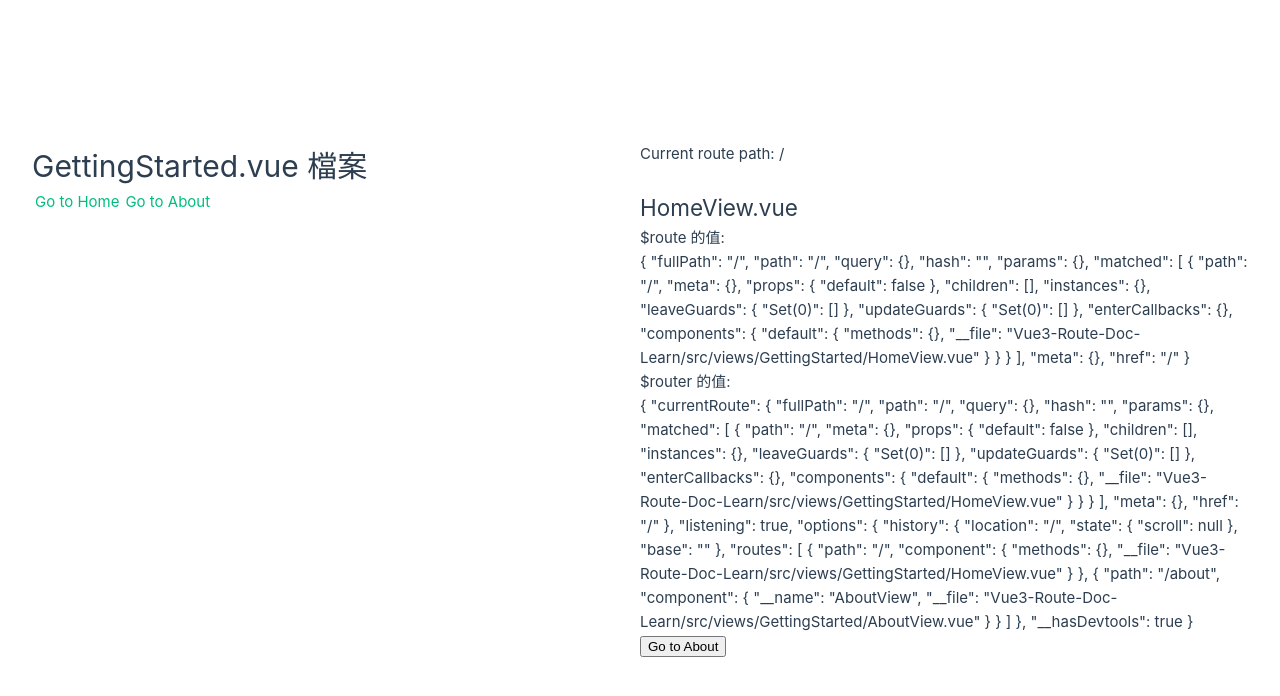
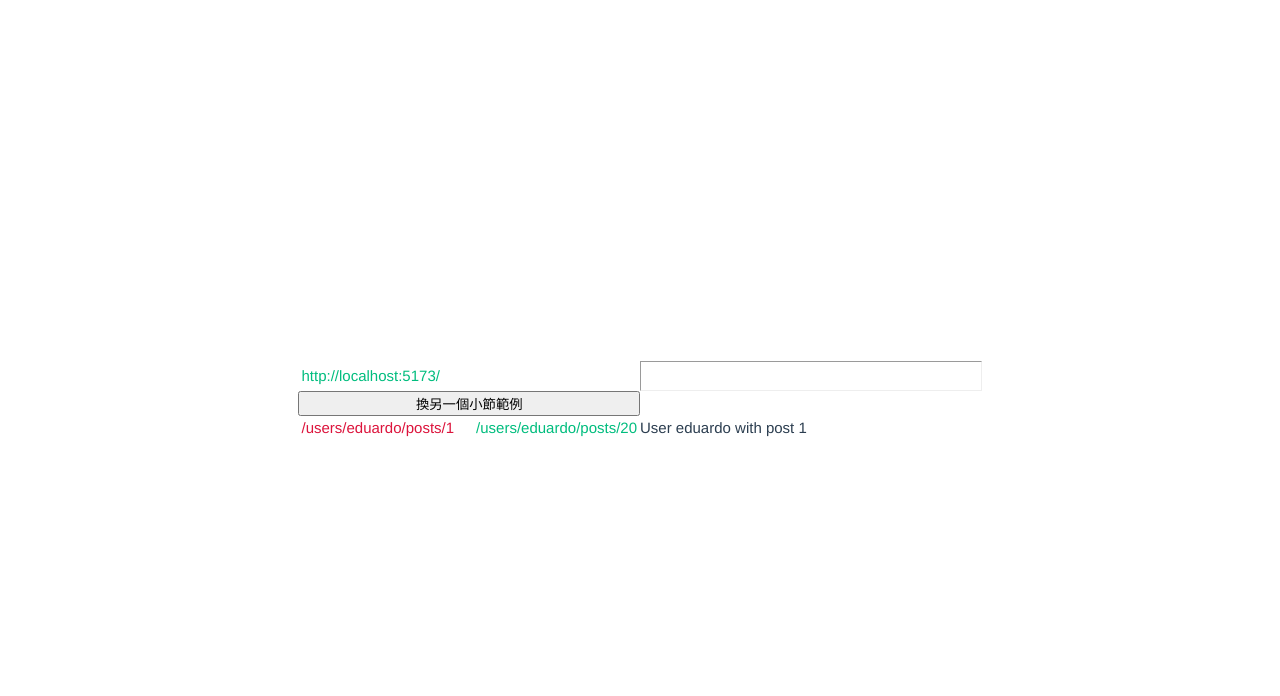
Before and after one commit to leo41271/Vue3-Official-Doc-Learn, a Vue app in the folder Vue3-Route-Doc-Learn/: page /users/eduardo/posts/1 in a window 1280 px wide. Shown: the top 696 px of the page. Built offline with nearby package versions, Linux system fonts and the light colour scheme.

Commit message:
VueRouter Essentials Dynamic Route Matching : params 、 beforeRouteUpdate 、 404 Not found Route ， 參考筆記講解。

```diff
--- a/Vue3-Route-Doc-Learn/src/App.vue
+++ b/Vue3-Route-Doc-Learn/src/App.vue
@@ -1,7 +1,9 @@
 <script setup>
-import GettingStarted from './pages/GettingStarted.vue';
+import showExample from '@/pages/DynaParamNotFound/showExample.vue';
 </script>
 
 <template>
-  <GettingStarted></GettingStarted>
+  <a href=" http://localhost:5173/">http://localhost:5173/</a>
+  <hr>
+  <showExample></showExample>
 </template>
--- /dev/null
+++ b/Vue3-Route-Doc-Learn/src/pages/DynaParamNotFound/DynamicRouteParams.vue
@@ -0,0 +1,34 @@
+<template><!-- DynamicRouteParams.vue -->
+    <ul>
+        <li><router-link to="/users/eduardo/posts/1">/users/eduardo/posts/1</router-link></li>
+        <li><router-link to="/users/eduardo/posts/20">/users/eduardo/posts/20</router-link></li>
+    </ul>
+    <router-view></router-view>
+</template>
+<style>
+#app {
+    font-family: Avenir, Helvetica, Arial, sans-serif;
+    -webkit-font-smoothing: antialiased;
+    -moz-osx-font-smoothing: grayscale;
+    color: #2c3e50;
+}
+
+ul {
+    display: flex;
+    list-style: none;
+    padding: 0;
+    margin: 0;
+}
+
+li:not(:last-of-type) {
+    margin-right: 1rem;
+}
+
+.router-link-active {
+    color: orange;
+}
+
+.router-link-exact-active {
+    color: crimson;
+}
+</style>
--- /dev/null
+++ b/Vue3-Route-Doc-Learn/src/pages/DynaParamNotFound/NotFoundRoute.vue
@@ -0,0 +1,8 @@
+<template><!-- NotFoundRoute.vue -->
+    <RouterLink to="/user-s/route-name/id/password/name">
+        /user-s/route-name/id/password/name</RouterLink><br>
+    <RouterLink to="/usert-s/route-name/id/password/name">
+        /usert-s/route-name/id/password/name</RouterLink><br>
+    <hr>
+    <RouterView></RouterView>
+</template>
--- /dev/null
+++ b/Vue3-Route-Doc-Learn/src/pages/DynaParamNotFound/showExample.vue
@@ -0,0 +1,11 @@
+<script setup>
+import DynamicRouteParams from '@/pages/DynaParamNotFound/DynamicRouteParams.vue';
+import NotFoundRoute from '@/pages/DynaParamNotFound/NotFoundRoute.vue';
+import { ref } from 'vue';
+const show = ref(true)
+</script>
+<template>
+    <button @click="show = !show">換另一個小節範例</button> <br>
+    <DynamicRouteParams v-if="show"></DynamicRouteParams>
+    <NotFoundRoute v-else="show"></NotFoundRoute>
+</template>
--- /dev/null
+++ b/Vue3-Route-Doc-Learn/src/views/DynamicRouteMatching/NotFound.vue
@@ -0,0 +1,14 @@
+<template><!-- NotFound.vue -->
+    您的網址沒有匹配到任何頁面 <br>
+    $route. 此物件內容<br>
+    fullPath {{ $route.fullPath }} <br>
+    匹配到的 path {{ $route.matched[0].path }}, 組件名稱 {{ $route.matched[0].name }}<br>
+    {{ $route.params.pathMatch }}
+</template>
+<script setup>
+import { useRouter, useRoute } from 'vue-router';
+const router = useRouter()
+const route = useRoute()
+console.log("route", route); // 請透過 console 觀察 兩個物件route router
+console.log("router", router, router.currentRoute);
+</script>
--- /dev/null
+++ b/Vue3-Route-Doc-Learn/src/views/DynamicRouteMatching/UserGeneric.vue
@@ -0,0 +1,8 @@
+<template>
+    UserGeneric.vue {{ $route.params.afterUser }}
+</template>
+<script setup>
+import { useRoute } from 'vue-router';
+const route = useRoute()
+console.log(route);
+</script>
--- /dev/null
+++ b/Vue3-Route-Doc-Learn/src/views/DynamicRouteMatching/UserPost.vue
@@ -0,0 +1,20 @@
+<template><!-- UserPost.vue -->
+    <div>
+        User {{ $route.params.username }} with post {{ $route.params.postId }}
+    </div>
+</template>
+<script setup>
+import { onMounted, watch } from 'vue';
+import { useRoute, onBeforeRouteUpdate } from 'vue-router';
+const route =useRoute()
+onMounted(() => {
+    console.log('使用路由不會重載頁面，但同時生命週期較前面者將不會被呼叫', route.params.postId);
+})
+watch(() => route.params.postId, (newId, oldId) => { // 透過監聽 追蹤 id
+    console.log("newId", newId, "oldId", oldId);
+})
+onBeforeRouteUpdate(async (to, from) => {
+    console.log(to, from);
+    // XXX.value = await fetchUser(to.params.id) // 其他你的一些操作 拿資料...之類
+})
+</script>
```
Also changed, not shown: Vue3-Route-Doc-Learn/src/router/index.js (+14 -6 lines).
